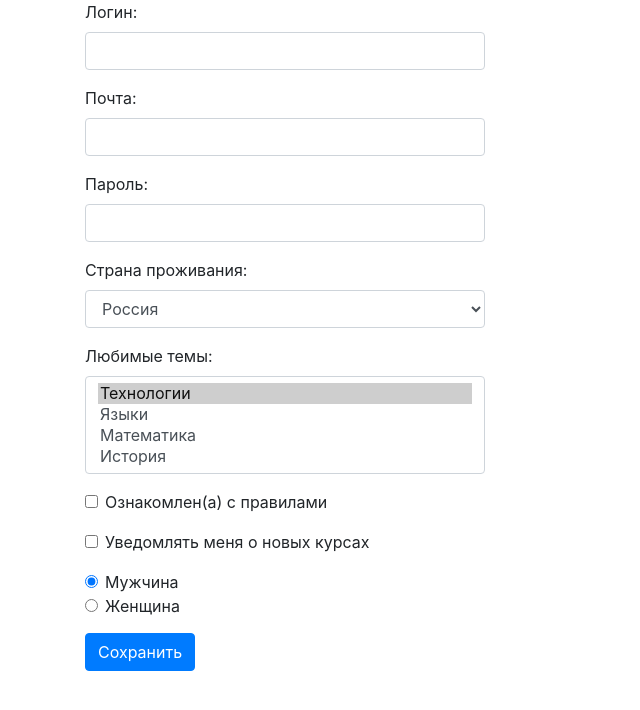
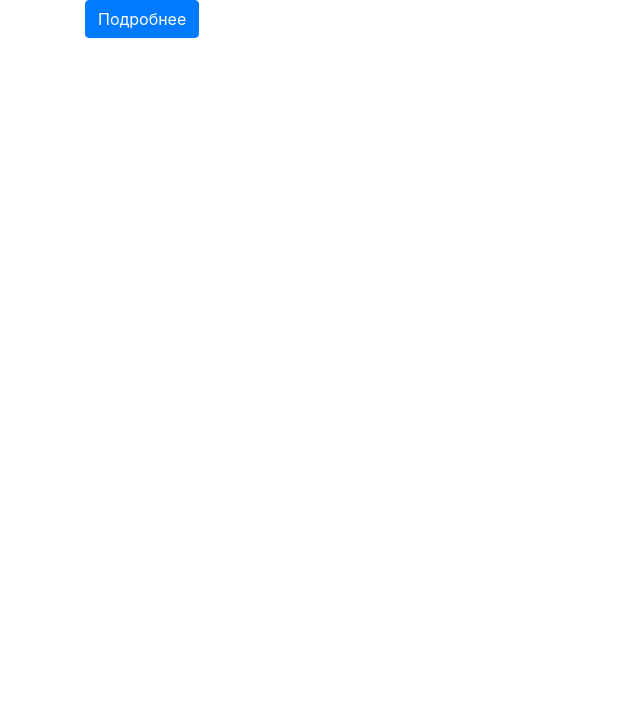
Before and after one commit to AliyaRazyapova/Vue.js, a Vue app in the folder ini/: page / in a window 1280 px wide. Shown: the top 710 px of the page, without its empty margins (0-640 px from the left). Built offline with nearby package versions, Linux system fonts and the light colour scheme.

Commit message:
[add] UserPage

```diff
--- a/ini/src/App.vue
+++ b/ini/src/App.vue
@@ -7,7 +7,8 @@
     <!-- <PhotoRedactor /> -->
     <div class="container">
       <!-- <UserForm /> -->
-      <SignUp />
+      <!-- <SignUp /> -->
+      <UserPage />
     </div>
   </div>
 </template>
@@ -20,7 +21,8 @@
 // import PhotoRedactor from './components/PhotoRedactor'
 // import ProductList from './components/ProductList'
 // import UserForm from './components/UserForm'
-import SignUp from './components/SignUp'
+// import SignUp from './components/SignUp'
+import UserPage from './components/UserPage'
 
 export default {
   name: 'App',
@@ -32,7 +34,8 @@ export default {
     // PhotoRedactor
     // ProductList,
     // UserForm
-    SignUp
+    // SignUp
+    UserPage
 }
 }
 
--- /dev/null
+++ b/ini/src/components/UserPage.vue
@@ -0,0 +1,53 @@
+<template>
+    <div class="user-page">
+      <button
+        type="button"
+        class="btn btn-primary"
+        @click="openModal"
+      >
+        Подробнее
+      </button>
+      <modal
+        v-if="isModalOpen"
+        title="Пользовательское соглашение"
+        @close="isModalOpen = false"
+      >
+        <div class="information">
+          <p>
+            Lorem ipsum dolor sit amet consectetur, adipisicing elit. Molestiae, repellendus fugit. Perferendis molestiae reiciendis magni minus, saepe voluptatem. Laborum temporibus quas eos minus placeat saepe nisi nesciunt distinctio optio fugit.
+          </p>
+          <p>
+            Lorem ipsum dolor sit amet consectetur, adipisicing elit. Molestiae, repellendus fugit. Perferendis molestiae reiciendis magni minus, saepe voluptatem. Laborum temporibus quas eos minus placeat saepe nisi nesciunt distinctio optio fugit.
+          </p>
+          <p>
+            Lorem ipsum dolor sit amet consectetur, adipisicing elit. Molestiae, repellendus fugit. Perferendis molestiae reiciendis magni minus, saepe voluptatem. Laborum temporibus quas eos minus placeat saepe nisi nesciunt distinctio optio fugit.
+          </p>
+          <p>
+            Lorem ipsum dolor sit amet consectetur, adipisicing elit. Molestiae, repellendus fugit. Perferendis molestiae reiciendis magni minus, saepe voluptatem. Laborum temporibus quas eos minus placeat saepe nisi nesciunt distinctio optio fugit.
+          </p>
+        </div>
+      </modal>
+    </div>
+  </template>
+
+  <script>
+  import Modal from './Modal'
+
+  export default {
+    components: { Modal },
+    data() {
+      return {
+        isModalOpen: false
+      }
+    },
+    methods: {
+      openModal() {
+        this.isModalOpen = true
+      }
+    }
+  }
+  </script>
+
+  <style lang="scss" scoped>
+
+  </style>
--- a/ini/src/main.js
+++ b/ini/src/main.js
@@ -5,4 +5,5 @@ Vue.config.productionTip = false
 
 new Vue({
   render: h => h(App),
-}).$mount('#app')
+  el: '#app'
+})
```
Also changed, not shown: ini/.eslintrc.js.
